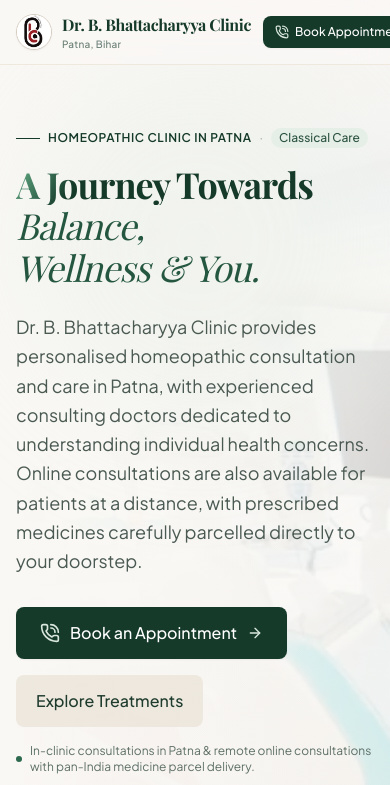
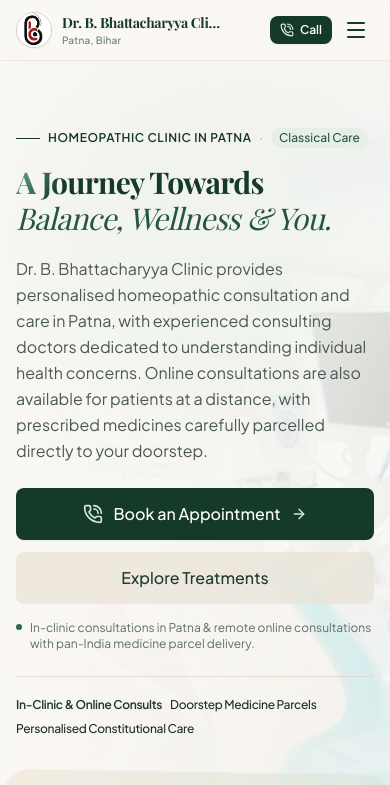
Before and after one commit to sidd221/bhattchrya_clinic, a React (Vite) app: page / in a window 390 px wide. Shown: the top 785 px of the page. Built offline with nearby package versions, Linux system fonts and the light colour scheme; a web font is replaced by a local one.

Commit message:
fix(mobile): resolve layout breaking issues, overflow and responsive styling across mobile viewports

```diff
--- a/src/components/About.tsx
+++ b/src/components/About.tsx
@@ -34,7 +34,7 @@
           {/* Left Column: Visual Composition representing the Clinic Interior & Philosophy */}
           <div className="lg:col-span-6 relative">
             <ScrollReveal direction="left" distance={30} duration={800}>
-              <div className="relative rounded-2xl overflow-hidden shadow-lg border border-[#E7E0D3] bg-gradient-to-br from-[#F5F1E8] to-[#EAE3D5] p-8 sm:p-10">
+              <div className="relative rounded-2xl overflow-hidden shadow-lg border border-[#E7E0D3] bg-gradient-to-br from-[#F5F1E8] to-[#EAE3D5] p-5 sm:p-10">
                 {/* Botanical watermark */}
                 <div className="absolute -top-12 -right-12 w-48 h-48 bg-[#D2E4D6]/40 rounded-full blur-2xl" />
 
--- a/src/components/Gallery.tsx
+++ b/src/components/Gallery.tsx
@@ -173,7 +173,7 @@
   return (
     <section id="gallery" className="py-16 sm:py-20 lg:py-28 bg-[#FAF8F5] relative overflow-hidden">
       {/* Subtle organic background ambient glow */}
-      <div className="absolute top-1/2 left-1/2 -translate-x-1/2 -translate-y-1/2 w-[700px] h-[500px] bg-[#E8EFE9]/40 rounded-full blur-3xl pointer-events-none -z-10" />
+      <div className="absolute top-1/2 left-1/2 -translate-x-1/2 -translate-y-1/2 w-full max-w-[700px] h-[500px] bg-[#E8EFE9]/40 rounded-full blur-3xl pointer-events-none -z-10" />
 
       <div className="max-w-7xl mx-auto px-4 sm:px-6 lg:px-8">
         {/* Section Header */}
--- a/src/components/Hero.tsx
+++ b/src/components/Hero.tsx
@@ -75,7 +75,7 @@
             </div>
 
             {/* Editorial Headline */}
-            <h1 className="text-4xl sm:text-5xl lg:text-6xl font-serif font-bold text-[#153A2A] leading-[1.15] tracking-tight mb-6 text-balance">
+            <h1 className="text-3xl sm:text-5xl lg:text-6xl font-serif font-bold text-[#153A2A] leading-[1.2] tracking-tight mb-5 sm:mb-6 text-balance">
               <ShinyText
                 text="A Journey Towards"
                 color="#153A2A"
@@ -84,7 +84,7 @@
                 spread={120}
                 direction="left"
               />{' '}
-              <span className="italic font-normal text-[#255740] inline-block">
+              <span className="italic font-normal text-[#255740]">
                 <ShinyText
                   text="Balance, Wellness & You."
                   color="#255740"
@@ -98,15 +98,15 @@
             </h1>
 
             {/* Supporting Prose */}
-            <p className="text-lg sm:text-xl text-[#4A5952] font-normal leading-relaxed max-w-2xl mb-8">
+            <p className="text-base sm:text-lg lg:text-xl text-[#4A5952] font-normal leading-relaxed max-w-2xl mb-6 sm:mb-8">
               Dr. B. Bhattacharyya Clinic provides personalised homeopathic consultation and care in Patna, with experienced consulting doctors dedicated to understanding individual health concerns. Online consultations are also available for patients at a distance, with prescribed medicines carefully parcelled directly to your doorstep.
             </p>
 
             {/* Action CTAs */}
-            <div className="flex flex-wrap items-center gap-4 mb-4">
+            <div className="flex flex-col sm:flex-row items-stretch sm:items-center gap-3 sm:gap-4 mb-4">
               <a
                 href={`tel:${clinic.phoneRaw}`}
-                className="inline-flex items-center gap-2.5 px-6 py-3.5 text-base font-medium text-white bg-[#153A2A] hover:bg-[#0E271C] active:bg-[#081811] rounded-lg transition-all shadow-xs hover:shadow-md cursor-pointer group hover:-translate-y-0.5"
+                className="inline-flex items-center justify-center gap-2.5 px-6 py-3.5 text-base font-medium text-white bg-[#153A2A] hover:bg-[#0E271C] active:bg-[#081811] rounded-lg transition-all shadow-xs hover:shadow-md cursor-pointer group hover:-translate-y-0.5"
               >
                 <PhoneCall className="w-5 h-5 text-[#D8E6DD]" aria-hidden="true" />
                 <span>Book an Appointment</span>
@@ -116,25 +116,25 @@
               <button
                 type="button"
                 onClick={onExploreTreatments}
-                className="inline-flex items-center gap-2 px-5 py-3.5 text-base font-medium text-[#1E3B2D] hover:text-[#0D2118] bg-[#EAE3D6]/70 hover:bg-[#E2DACB] rounded-lg transition-colors cursor-pointer"
+                className="inline-flex items-center justify-center gap-2 px-5 py-3.5 text-base font-medium text-[#1E3B2D] hover:text-[#0D2118] bg-[#EAE3D6]/70 hover:bg-[#E2DACB] rounded-lg transition-colors cursor-pointer"
               >
                 <span>Explore Treatments</span>
               </button>
             </div>
 
             {/* Local Availability Prompt */}
-            <p className="text-xs text-[#5D6F66] mb-8 flex items-center gap-2">
-              <span className="w-1.5 h-1.5 rounded-full bg-[#2C694D] shrink-0" aria-hidden="true" />
+            <p className="text-xs text-[#5D6F66] mb-6 sm:mb-8 flex items-start sm:items-center gap-2">
+              <span className="w-1.5 h-1.5 rounded-full bg-[#2C694D] shrink-0 mt-1 sm:mt-0" aria-hidden="true" />
               <span>In-clinic consultations in Patna &amp; remote online consultations with pan-India medicine parcel delivery.</span>
             </p>
 
             {/* Unboxed Trust Signals */}
-            <div className="pt-6 border-t border-[#E3DBD0] flex flex-wrap lg:flex-nowrap items-center gap-x-2.5 sm:gap-x-3.5 gap-y-2 text-xs lg:text-[13px] tracking-tight text-[#54645D]">
-              <span className="font-semibold text-[#153A2A] whitespace-nowrap">In-Clinic &amp; Online Consults</span>
-              <span className="text-[#5F7A6C] font-normal select-none" aria-hidden="true">|</span>
-              <span className="font-medium text-[#1B3026] whitespace-nowrap">Doorstep Medicine Parcels</span>
-              <span className="text-[#5F7A6C] font-normal select-none" aria-hidden="true">|</span>
-              <span className="font-medium text-[#1B3026] whitespace-nowrap">Personalised Constitutional Care</span>
+            <div className="pt-5 sm:pt-6 border-t border-[#E3DBD0] flex flex-wrap items-center gap-x-2 sm:gap-x-3.5 gap-y-2 text-xs lg:text-[13px] tracking-tight text-[#54645D]">
+              <span className="font-semibold text-[#153A2A]">In-Clinic &amp; Online Consults</span>
+              <span className="text-[#5F7A6C] font-normal select-none hidden sm:inline" aria-hidden="true">•</span>
+              <span className="font-medium text-[#1B3026]">Doorstep Medicine Parcels</span>
+              <span className="text-[#5F7A6C] font-normal select-none hidden sm:inline" aria-hidden="true">•</span>
+              <span className="font-medium text-[#1B3026]">Personalised Constitutional Care</span>
             </div>
           </div>
 
--- a/src/components/Navbar.tsx
+++ b/src/components/Navbar.tsx
@@ -159,7 +159,7 @@
               />
             </picture>
             <div className="flex flex-col items-start min-w-0">
-              <span className="text-base sm:text-lg lg:text-[16px] xl:text-lg font-serif font-bold tracking-tight text-[#153A2A] group-hover:text-[#0E271C] transition-colors truncate max-w-[210px] sm:max-w-none">
+              <span className="text-sm sm:text-lg lg:text-[16px] xl:text-lg font-serif font-bold tracking-tight text-[#153A2A] group-hover:text-[#0E271C] transition-colors truncate max-w-[160px] xs:max-w-[210px] sm:max-w-none">
                 {clinic.name}
               </span>
               <span className="text-[10px] sm:text-[11px] text-[#697E74] font-medium tracking-wide">
@@ -207,20 +207,22 @@
           </nav>
 
           {/* Zone 3: CTA Button & Mobile / Tablet menu toggle */}
-          <div className="flex items-center gap-2 sm:gap-3 shrink-0">
+          <div className="flex items-center gap-1.5 sm:gap-3 shrink-0">
             <a
               href={`tel:${clinic.phoneRaw}`}
-              className="inline-flex items-center gap-1.5 sm:gap-2 px-3 sm:px-4 py-2 sm:py-2.5 text-xs sm:text-sm font-medium text-white bg-[#153A2A] hover:bg-[#0E271C] active:bg-[#081811] rounded-lg transition-colors shadow-xs whitespace-nowrap cursor-pointer"
+              aria-label="Call clinic to book appointment"
+              className="inline-flex items-center gap-1.5 sm:gap-2 px-2.5 sm:px-4 py-1.5 sm:py-2.5 text-xs sm:text-sm font-medium text-white bg-[#153A2A] hover:bg-[#0E271C] active:bg-[#081811] rounded-lg transition-colors shadow-xs whitespace-nowrap cursor-pointer"
             >
               <PhoneCall className="w-3.5 h-3.5 sm:w-4 sm:h-4 text-[#D8E6DD]" aria-hidden="true" />
-              <span>Book Appointment</span>
+              <span className="hidden sm:inline">Book Appointment</span>
+              <span className="sm:hidden font-semibold">Call</span>
             </a>
 
             {/* Mobile / Tablet menu toggle */}
             <button
               type="button"
               onClick={() => setMobileMenuOpen(!mobileMenuOpen)}
-              className="lg:hidden p-2 text-[#153A2A] hover:bg-[#EAE4D7] rounded-lg transition-colors cursor-pointer"
+              className="lg:hidden p-1.5 sm:p-2 text-[#153A2A] hover:bg-[#EAE4D7] rounded-lg transition-colors cursor-pointer"
               aria-expanded={mobileMenuOpen}
               aria-label="Toggle Navigation Menu"
             >
--- a/src/components/ScrollReveal.tsx
+++ b/src/components/ScrollReveal.tsx
@@ -70,15 +70,16 @@
 
   const getTransform = () => {
     if (isVisible) return 'translate3d(0, 0, 0)';
+    const isMobile = typeof window !== 'undefined' && window.innerWidth < 640;
     switch (direction) {
       case 'up':
         return `translate3d(0, ${distance}px, 0)`;
       case 'down':
         return `translate3d(0, -${distance}px, 0)`;
       case 'left':
-        return `translate3d(${distance}px, 0, 0)`;
+        return isMobile ? `translate3d(0, ${Math.min(distance, 20)}px, 0)` : `translate3d(${distance}px, 0, 0)`;
       case 'right':
-        return `translate3d(-${distance}px, 0, 0)`;
+        return isMobile ? `translate3d(0, ${Math.min(distance, 20)}px, 0)` : `translate3d(-${distance}px, 0, 0)`;
       case 'none':
       default:
         return 'scale(0.97)';
--- a/src/components/Treatments.tsx
+++ b/src/components/Treatments.tsx
@@ -239,7 +239,7 @@
         {/* DON'T SEE YOUR DISEASE / DIRECT CONSULTATION CALLOUT BANNER   */}
         {/* ============================================================== */}
         <ScrollReveal direction="up" distance={25} delay={150}>
-          <div className="mt-12 lg:mt-16 rounded-2xl bg-gradient-to-br from-[#123123] via-[#163B2B] to-[#1C4633] text-white p-7 sm:p-9 lg:p-10 shadow-xl border border-[#2B543F] relative overflow-hidden">
+          <div className="mt-12 lg:mt-16 rounded-2xl bg-gradient-to-br from-[#123123] via-[#163B2B] to-[#1C4633] text-white p-5 sm:p-9 lg:p-10 shadow-xl border border-[#2B543F] relative overflow-hidden">
             {/* Subtle decorative background glow */}
             <div className="absolute top-0 right-0 -mt-12 -mr-12 w-64 h-64 rounded-full bg-white/5 blur-2xl pointer-events-none" />
             <div className="absolute bottom-0 left-1/4 -mb-10 w-48 h-48 rounded-full bg-[#B88E57]/10 blur-xl pointer-events-none" />
--- a/src/components/ui/ShinyText.css
+++ b/src/components/ui/ShinyText.css
@@ -8,13 +8,14 @@
 }
 
 .shiny-text {
-  display: inline-block;
+  display: inline;
   background-size: 200% auto;
   -webkit-background-clip: text;
   background-clip: text;
   -webkit-text-fill-color: transparent;
   animation: shiny-text-shimmer var(--shiny-speed, 2.5s) linear infinite;
   animation-delay: var(--shiny-delay, 0s);
+  word-break: break-word;
 }
 
 .shiny-text.paused {
--- a/src/index.css
+++ b/src/index.css
@@ -23,6 +23,20 @@
   color: #1C2621;
   background-color: #FAF8F5;
   -webkit-tap-highlight-color: transparent;
+  overflow-x: hidden;
+  max-width: 100vw;
+  width: 100%;
+}
+
+body {
+  overflow-x: hidden;
+  max-width: 100vw;
+  width: 100%;
+}
+
+#root {
+  overflow-x: hidden;
+  width: 100%;
 }
 
 h1, h2, h3, .font-serif {
```
